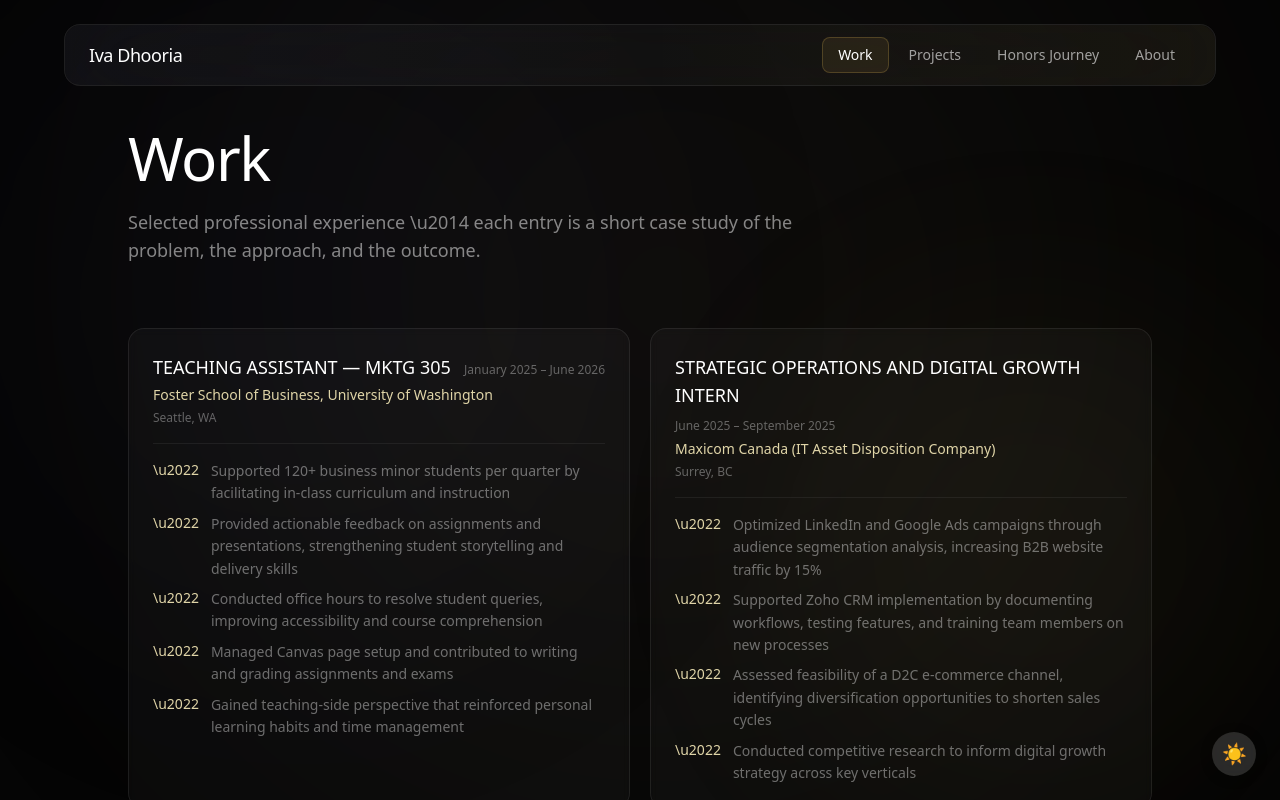
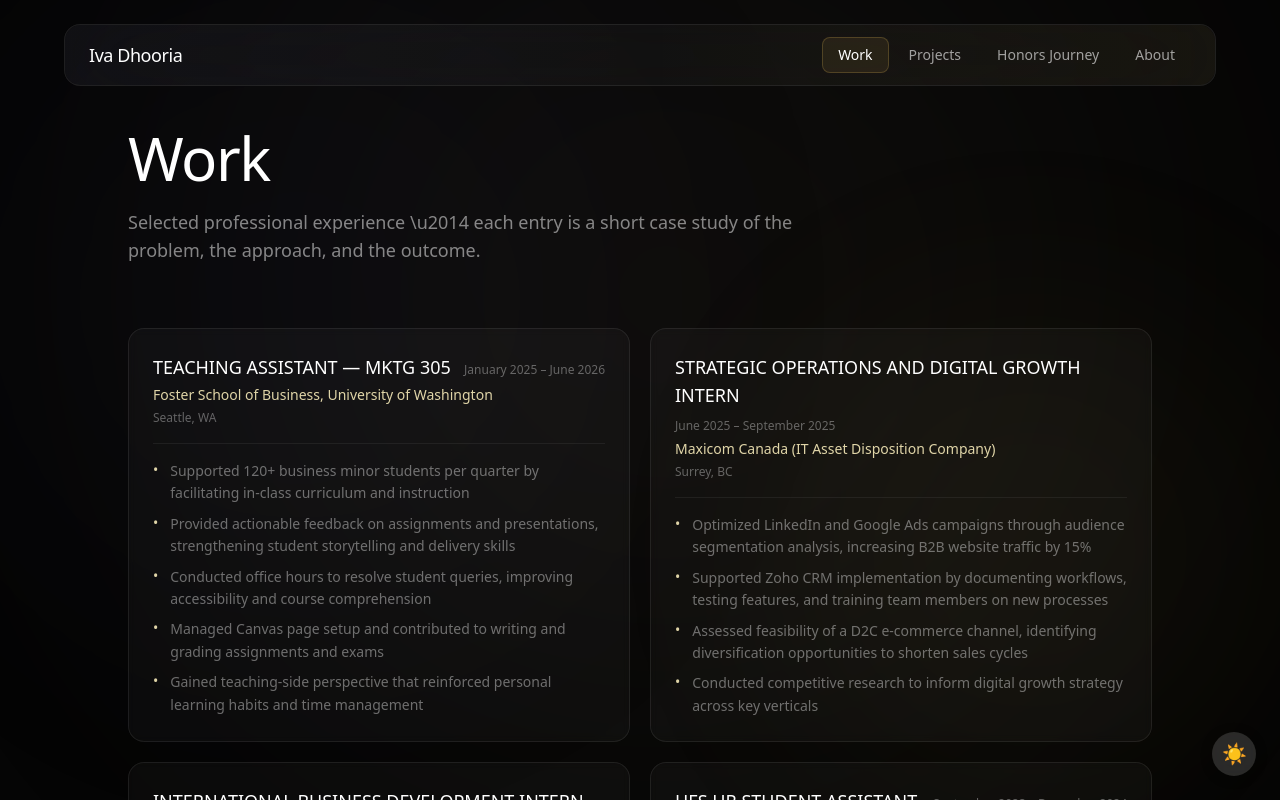
Before and after one commit to ivadhooria2004/portfolio-iva-dhooria, a Next.js app: page /work in a window 1280 px wide. Shown: the top 800 px of the page. Built offline with nearby package versions, Linux system fonts and the light colour scheme.

Commit message:
Fix bullet points rendering as raw unicode on work page

```diff
--- a/app/work/page.jsx
+++ b/app/work/page.jsx
@@ -88,7 +88,7 @@ function WorkCard({ entry }) {
         <ul className="space-y-2 text-sm text-white/40">
           {entry.bullets.map((bullet, idx) => (
             <li key={idx} className="flex gap-3">
-              <span className="text-husky-gold-light flex-shrink-0">\u2022</span>
+              <span className="text-husky-gold-light flex-shrink-0">•</span>
               <span className="leading-[1.6]">{bullet}</span>
             </li>
           ))}
```
